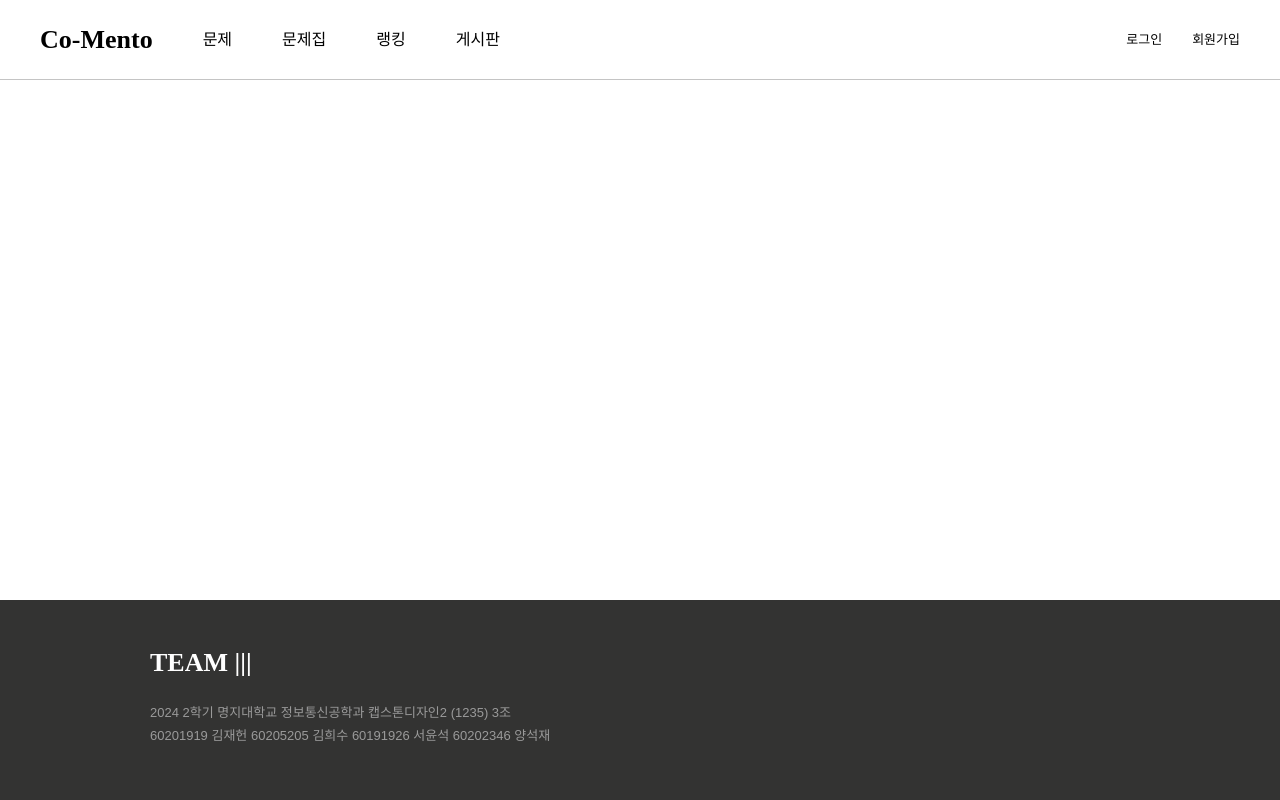
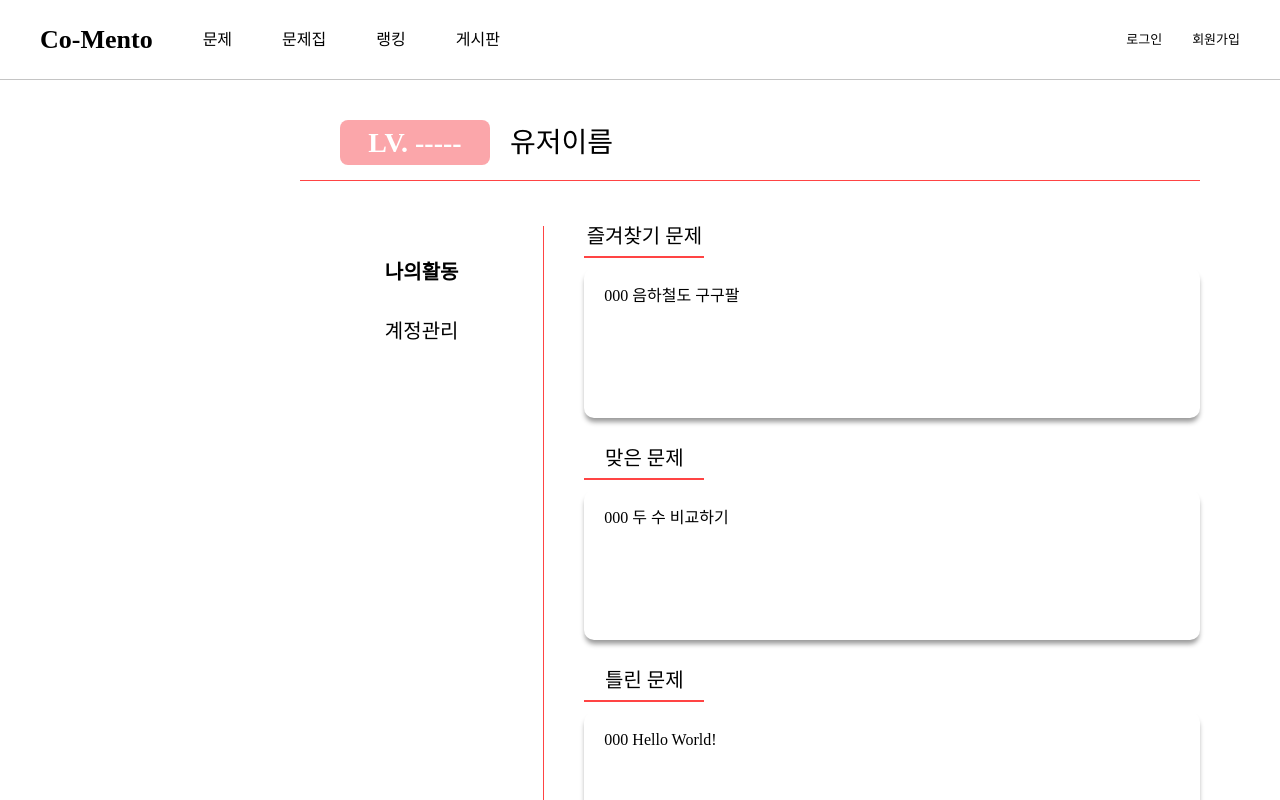
Before and after one commit to Heesu01/co-mento, a React (Create React App) app: page /mypage in a window 1280 px wide. Shown: the top 800 px of the page. Built offline with nearby package versions, Linux system fonts and the light colour scheme.

Commit message:
feature/mypage: 나의 활동(즐겨찾는 문제, 맞은 문제, 틀린 문제), 계정관리

```diff
--- a/src/pages/Mypage.js
+++ b/src/pages/Mypage.js
@@ -1,7 +1,172 @@
-import React from "react";
+import React, { useState } from "react";
+import styled from "styled-components";
+import { useNavigate } from "react-router-dom";
 
 const Mypage = () => {
-  return <div></div>;
+  const [activeTab, setActiveTab] = useState("myActivity");
+  const navigate = useNavigate();
+
+
+  const handleTabClick = (tab) => {
+    setActiveTab(tab);
+  };
+
+  return (
+    <div className="contents">
+      <User_info>
+        <Level>LV. -----</Level>
+        <User_name>유저이름</User_name>
+      </User_info>
+
+      <Main_contents>
+        <My_account>
+          <ButtonContainer>
+
+            <Button
+              active={activeTab === "myActivity"}
+              onClick={() => handleTabClick("myActivity")}
+            >
+              나의활동
+            </Button>
+
+            <Button
+              active={activeTab === "accountManagement"}
+              onClick={() => handleTabClick("accountManagement")}
+            >
+              계정관리
+            </Button>
+          </ButtonContainer>
+        </My_account>
+
+
+        {activeTab === "myActivity" && (
+          <My_works>
+            <ProblemBox>
+              <TextTitle>즐겨찾기 문제</TextTitle>
+              <TextContents>
+                <Text>000 음하철도 구구팔</Text>
+              </TextContents>
+            </ProblemBox>
+            <ProblemBox>
+              <TextTitle>맞은 문제</TextTitle>
+              <TextContents>
+                <Text>000 두 수 비교하기</Text>
+              </TextContents>
+            </ProblemBox>
+            <ProblemBox>
+              <TextTitle>틀린 문제</TextTitle>
+              <TextContents>
+                <Text>000 Hello World!</Text>
+              </TextContents>
+            </ProblemBox>
+          </My_works>
+        )}
+
+        {activeTab === "accountManagement" && (
+          <My_works>
+            <ProblemBox>
+              <TextTitle>계정 정보</TextTitle>
+              <TextContents>
+                <Text>유저이름: 유저이름</Text>
+                <Text>이메일: example@example.com</Text>
+              </TextContents>
+            </ProblemBox>
+          </My_works>
+        )}
+      </Main_contents>
+    </div>
+  );
 };
 
+const Main_contents = styled.div`
+  display: flex;
+  width: 900px;
+  height: auto;
+  margin-top: 45px;
+  margin-left: 300px;
+`;
+
+const ButtonContainer = styled.div`
+  display: flex;
+  margin-top: 20px;
+  align-items: center;
+  flex-direction: column;
+  gap: 10px;
+`;
+
+const Button = styled.button`
+  padding: 10px 20px;
+  font-size: 20px;
+  width: 120px;
+  background-color: #fff;
+  font-weight: ${(props) => (props.active ? "bold" : "normal")};
+  border: none;
+  outline: none;
+`;
+
+const My_account = styled.div`
+  width: 300px;
+  height: 50px;
+  text-align: center;
+  flex-direction: column;
+`;
+
+const My_works = styled.div`
+  width: 800px;
+  height: auto;
+  padding-left: 40px;
+  border-left: 1px solid ${({ theme }) => theme.colors.red};
+`;
+
+const User_info = styled.div`
+  display: flex;
+  align-items: center;
+  margin-left: 300px;
+  margin-top: 40px;
+  width: 900px;
+  padding-bottom: 15px;
+  border-bottom: 1.5px solid ${({ theme }) => theme.colors.red};
+`;
+
+const Level = styled.div`
+  border-bottom: 1px solid ccccc;
+  width: 150px;
+  height: 45px;
+  line-height: 45px;
+  background-color: #fba6aa;
+  font-weight: bold;
+  text-align: center;
+  font-size: 28px;
+  border-radius: 8px;
+  color: white;
+  margin-left: 40px;
+`;
+
+const User_name = styled.div`
+  font-size: 28px;
+  margin-left: 20px;
+`;
+
+const ProblemBox = styled.div``;
+
+const TextTitle = styled.p`
+  margin-bottom: 10px;
+  font-size: 20px;
+  text-align: center;
+  width: 120px;
+  border-bottom: 2px solid ${({ theme }) => theme.colors.red};
+  padding-bottom: 10px;
+`;
+
+const TextContents = styled.div`
+  box-shadow: 0px 5px 5px -1px ${(props) => props.theme.colors.gray};
+  border-radius: 10px;
+  padding: 20px;
+  margin: 10px 0;
+  margin-bottom: 30px;
+  min-height: 150px;
+`;
+
+const Text = styled.p``;
+
 export default Mypage;
```
